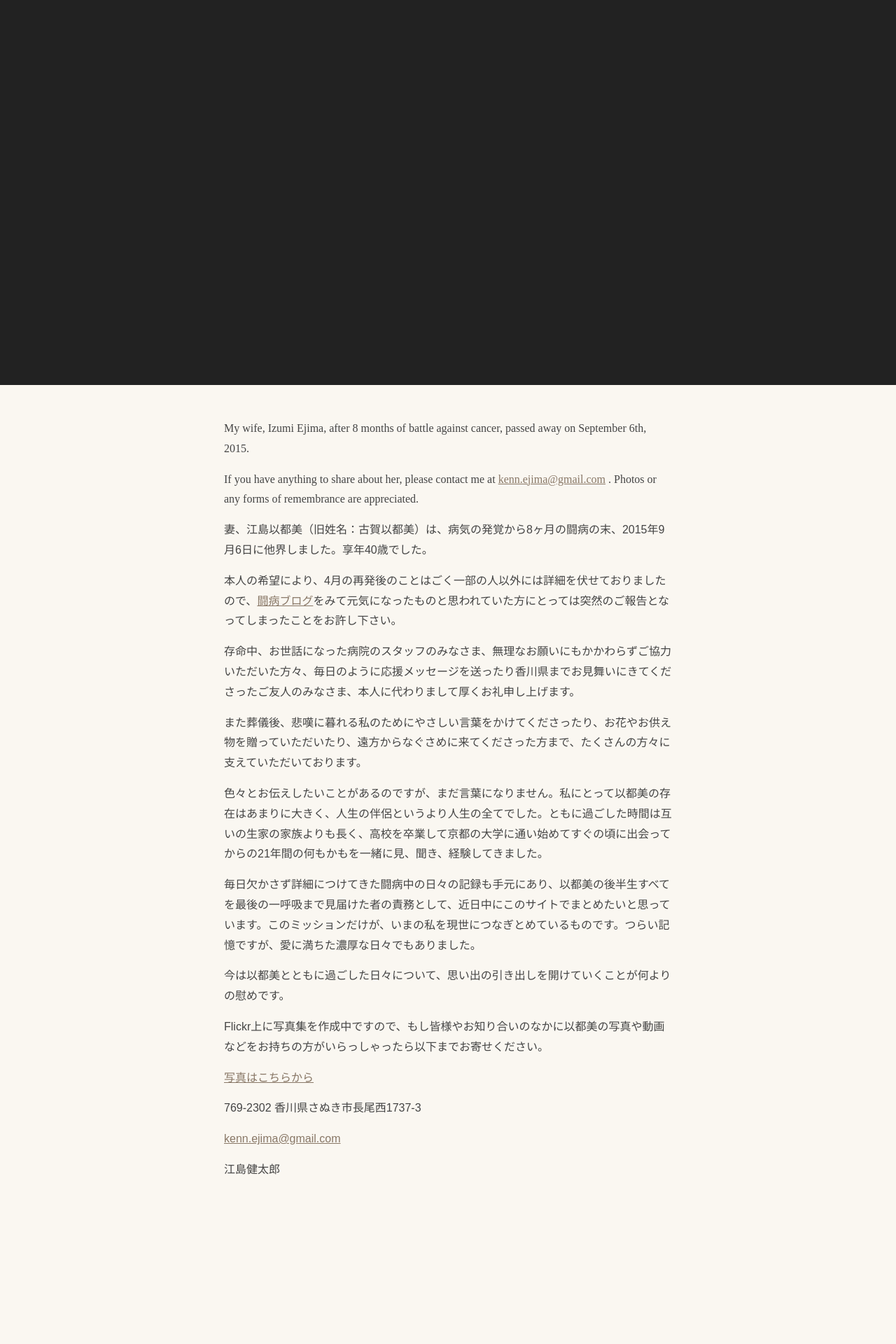
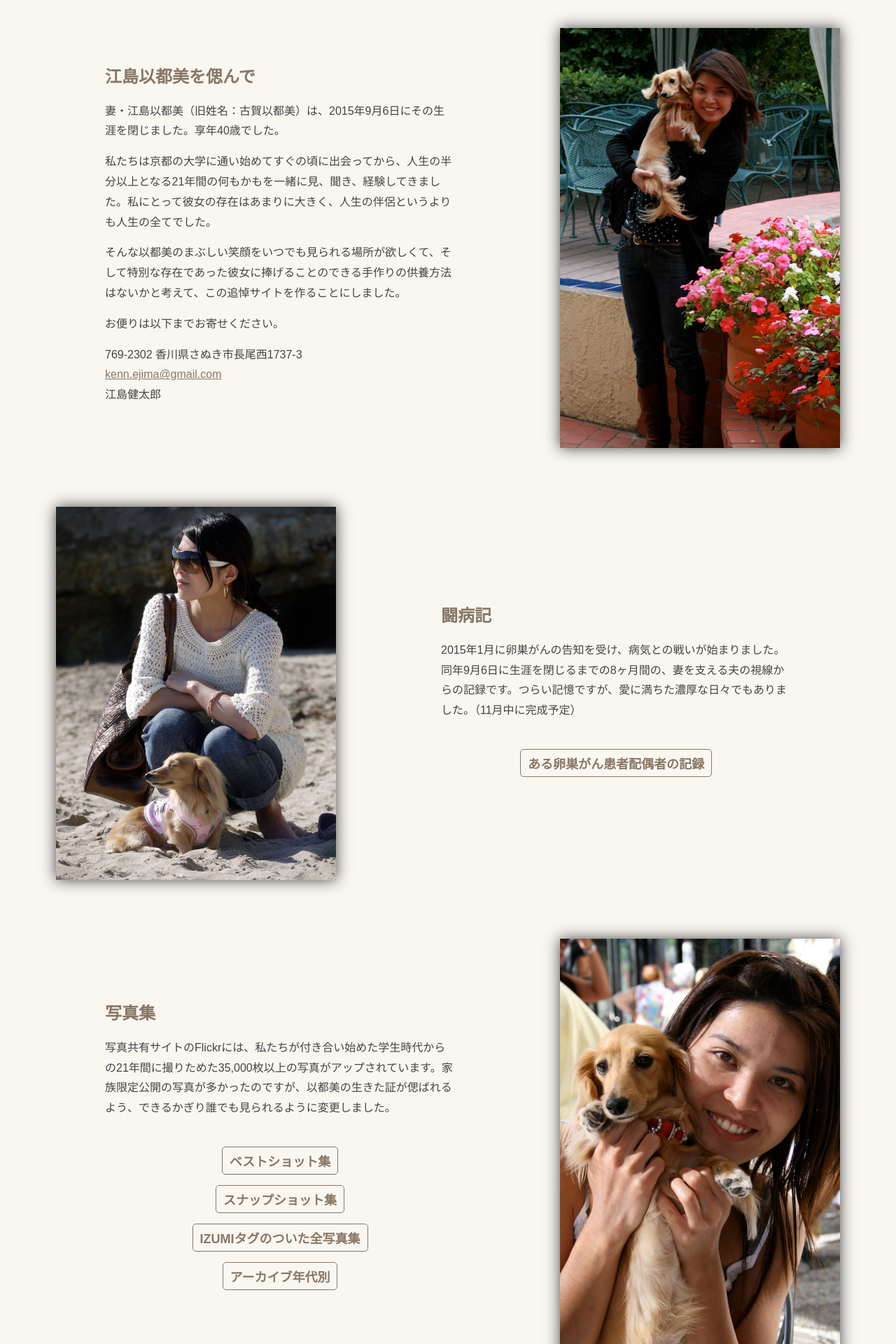
Before and after one commit to izumi-rip/izumi-rip.github.io, a Jekyll site: the page built from home/index.html, in a window 1280 px wide. Shown: the top 1920 px of the page at 70% size. Built offline with Jekyll 4.4.1, drawn with Linux system fonts in a browser that asks for light colours; nearby versions of some CDN libraries; some web fonts are replaced; before the commit the page ends 1749 px from its top, so only the background shows below that; some of the changed text lies outside the part shown.

Commit message:
Revise home page.

```diff
--- a/css/base.scss
+++ b/css/base.scss
@@ -1,5 +1,7 @@
 ---
 ---
+
+$link-color: #876;
 
 /* Reset */
 
@@ -54,6 +56,7 @@ body {
 
 p {
   margin-bottom: 15px;
+  line-height: 1.8;
 }
 
 .serif p {
@@ -61,7 +64,7 @@ p {
 }
 
 a {
-  color: #876;
+  color: $link-color;
 }
 
 blockquote {
--- a/css/home.scss
+++ b/css/home.scss
@@ -1,9 +1,70 @@
 ---
 ---
+
+$link-color: #876;
+
+// Override
 
 body {
   background-color: #faf7f1;
 }
+
+h2 {
+  margin-bottom: 20px;
+  color: $link-color;
+}
+
+.buttons {
+  margin-top: 40px;
+  text-align: center;
+}
+
+.button {
+  color: $link-color;
+  border-color: $link-color;
+}
+
+// Layout
+
+.container {
+  max-width: 1200px;
+  margin: 0 auto;
+}
+
+.table {
+  display: table;
+  width: 100%;
+}
+
+.table-cell {
+  display: table-cell;
+  vertical-align: middle;
+  padding: 40px;
+  .table-cell-inner {
+    margin: 0 auto;
+    max-width: 500px;
+  }
+}
+
+// Photo frame
+
+.photo-frame-cell {
+  display: table-cell;
+  vertical-align: middle;
+  text-align: center;
+  width: 40%;
+}
+
+.photo-frame {
+  margin: 40px;
+  img {
+    width: 100%;
+    height: 100%;
+    box-shadow: 0 0 20px #444;
+  }
+}
+
+// Previous layout
 
 .bg.section {
   width: 100%;
@@ -18,8 +79,5 @@ section {
   .content {
     margin: 0 auto;
     max-width: 640px;
-    p {
-      line-height: 1.8;
-    }
   }
 }
--- a/home/index.html
+++ b/home/index.html
@@ -2,51 +2,106 @@
 ---
 
 <div class="container">
-  <div class="bg-wrapper">
-    <div class="bg section">
-      <img src="/images/french_laundry_2048.jpg">
+  <div class="table">
+    <div class="table-cell">
+      <div class="table-cell-inner">
+        <h2>江島以都美を偲んで</h2>
+        <p>
+          妻・江島以都美（旧姓名：古賀以都美）は、2015年9月6日にその生涯を閉じました。享年40歳でした。
+        </p>
+        <p>
+          私たちは京都の大学に通い始めてすぐの頃に出会ってから、人生の半分以上となる21年間の何もかもを一緒に見、聞き、経験してきました。私にとって彼女の存在はあまりに大きく、人生の伴侶というよりも人生の全てでした。
+        </p>
+        <p>
+          そんな以都美のまぶしい笑顔をいつでも見られる場所が欲しくて、そして特別な存在であった彼女に捧げることのできる手作りの供養方法はないかと考えて、この追悼サイトを作ることにしました。
+        </p>
+        <p>
+          お便りは以下までお寄せください。
+        </p>
+        <p>
+          769-2302 香川県さぬき市長尾西1737-3<br />
+          {% include email.html %}<br />
+          江島健太郎
+        </p>
+      </div>
+    </div>
+    <div class="photo-frame-cell">
+      <div class="photo-frame">
+        <img src="/images/san_jose_1024.jpg" />
+      </div>
     </div>
   </div>
-  <section>
-    <div class="content">
-      <div class="serif">
+
+  <div class="table">
+    <div class="photo-frame-cell">
+      <div class="photo-frame">
+        <img src="/images/santa_cruz_1024.jpg" />
+      </div>
+    </div>
+    <div class="table-cell">
+      <div class="table-cell-inner">
+        <h2>闘病記</h2>
         <p>
-          My wife, Izumi Ejima, after 8 months of battle against cancer, passed away on September 6th, 2015.
+          2015年1月に卵巣がんの告知を受け、病気との戦いが始まりました。同年9月6日に生涯を閉じるまでの8ヶ月間の、妻を支える夫の視線からの記録です。つらい記憶ですが、愛に満ちた濃厚な日々でもありました。（11月中に完成予定）
         </p>
+        <div class="buttons">
+          <p>
+            <a href="http://ovarian.hatenablog.com/" class="button hvr-grow">ある卵巣がん患者配偶者の記録</a>
+          </p>
+        </div>
+      </div>
+    </div>
+  </div>
+
+  <div class="table">
+    <div class="table-cell">
+      <div class="table-cell-inner">
+        <h2>写真集</h2>
         <p>
-          If you have anything to share about her, please contact me at {% include email.html %}. Photos or any forms of remembrance are appreciated.
+          写真共有サイトのFlickrには、私たちが付き合い始めた学生時代からの21年間に撮りためた35,000枚以上の写真がアップされています。家族限定公開の写真が多かったのですが、以都美の生きた証が偲ばれるよう、できるかぎり誰でも見られるように変更しました。
         </p>
+        <div class="buttons">
+          <p>
+            <a href="https://www.flickr.com/photos/kennejima/sets/72157658211245832" class="button hvr-grow">ベストショット集</a>
+          </p>
+          <p>
+            <a href="https://www.flickr.com/photos/kennejima/sets/72157658546857108" class="button hvr-grow">スナップショット集</a>
+          </p>
+          <p>
+            <a href="https://www.flickr.com/photos/kennejima/tags/izumi/" class="button hvr-grow">Izumiタグのついた全写真集</a>
+          </p>
+          <p>
+            <a href="https://www.flickr.com/photos/kennejima/archives" class="button hvr-grow">アーカイブ年代別</a>
+          </p>
+        </div>
       </div>
-      <p>
-        妻、江島以都美（旧姓名：古賀以都美）は、病気の発覚から8ヶ月の闘病の末、2015年9月6日に他界しました。享年40歳でした。
-      </p>
-      <p>
-        本人の希望により、4月の再発後のことはごく一部の人以外には詳細を伏せておりましたので、<a href="http://ovarian.hatenablog.com">闘病ブログ</a>をみて元気になったものと思われていた方にとっては突然のご報告となってしまったことをお許し下さい。
-      </p>
-      <p>
-        存命中、お世話になった病院のスタッフのみなさま、無理なお願いにもかかわらずご協力いただいた方々、毎日のように応援メッセージを送ったり香川県までお見舞いにきてくださったご友人のみなさま、本人に代わりまして厚くお礼申し上げます。
-      </p>
-      <p>
-        また葬儀後、悲嘆に暮れる私のためにやさしい言葉をかけてくださったり、お花やお供え物を贈っていただいたり、遠方からなぐさめに来てくださった方まで、たくさんの方々に支えていただいております。
-      </p>
-      <p>
-        色々とお伝えしたいことがあるのですが、まだ言葉になりません。私にとって以都美の存在はあまりに大きく、人生の伴侶というより人生の全てでした。ともに過ごした時間は互いの生家の家族よりも長く、高校を卒業して京都の大学に通い始めてすぐの頃に出会ってからの21年間の何もかもを一緒に見、聞き、経験してきました。
-      </p>
-      <p>
-        毎日欠かさず詳細につけてきた闘病中の日々の記録も手元にあり、以都美の後半生すべてを最後の一呼吸まで見届けた者の責務として、近日中にこのサイトでまとめたいと思っています。このミッションだけが、いまの私を現世につなぎとめているものです。つらい記憶ですが、愛に満ちた濃厚な日々でもありました。
-      </p>
-      <p>
-        今は以都美とともに過ごした日々について、思い出の引き出しを開けていくことが何よりの慰めです。
-      </p>
-      <p>
-        Flickr上に写真集を作成中ですので、もし皆様やお知り合いのなかに以都美の写真や動画などをお持ちの方がいらっしゃったら以下までお寄せください。
-      <p>
-      <p>
-        <a href="/para/">写真はこちらから</a>
-      </p>
-      <p>769-2302 香川県さぬき市長尾西1737-3</p>
-      <p>{% include email.html %}</p>
-      <p>江島健太郎</p>
     </div>
-  </section>
+    <div class="photo-frame-cell">
+      <div class="photo-frame">
+        <img src="/images/santana_row_1024.jpg" />
+      </div>
+    </div>
+  </div>
+
+  <div class="table">
+    <div class="photo-frame-cell">
+      <div class="photo-frame">
+        <img src="/images/santa_cruz_pier_1024.jpg" />
+      </div>
+    </div>
+    <div class="table-cell">
+      <div class="table-cell-inner">
+        <h2>くるみブログ</h2>
+        <p>
+          以都美は、カニンヘンダックスフンドの「くるみ」を溺愛していました。2007年2月から2009年11月まで、日本の家族へアメリカでの暮らしぶりを伝える手段として、くるみの写真1枚とタイトルだけのシンプルなブログを毎日更新することにしていたのでした。
+        </p>
+        <div class="buttons">
+          <p>
+            <a href="http://d.hatena.ne.jp/qoo-chan" class="button hvr-grow">くるみのサンフラン生活</a>
+          </p>
+        </div>
+      </div>
+    </div>
+  </div>
+
 </div>
```
Also changed, not shown: images/san_jose_1024.jpg (added), images/santa_cruz_1024.jpg (added), images/santa_cruz_pier_1024.jpg (added), images/santana_row_1024.jpg (added).
